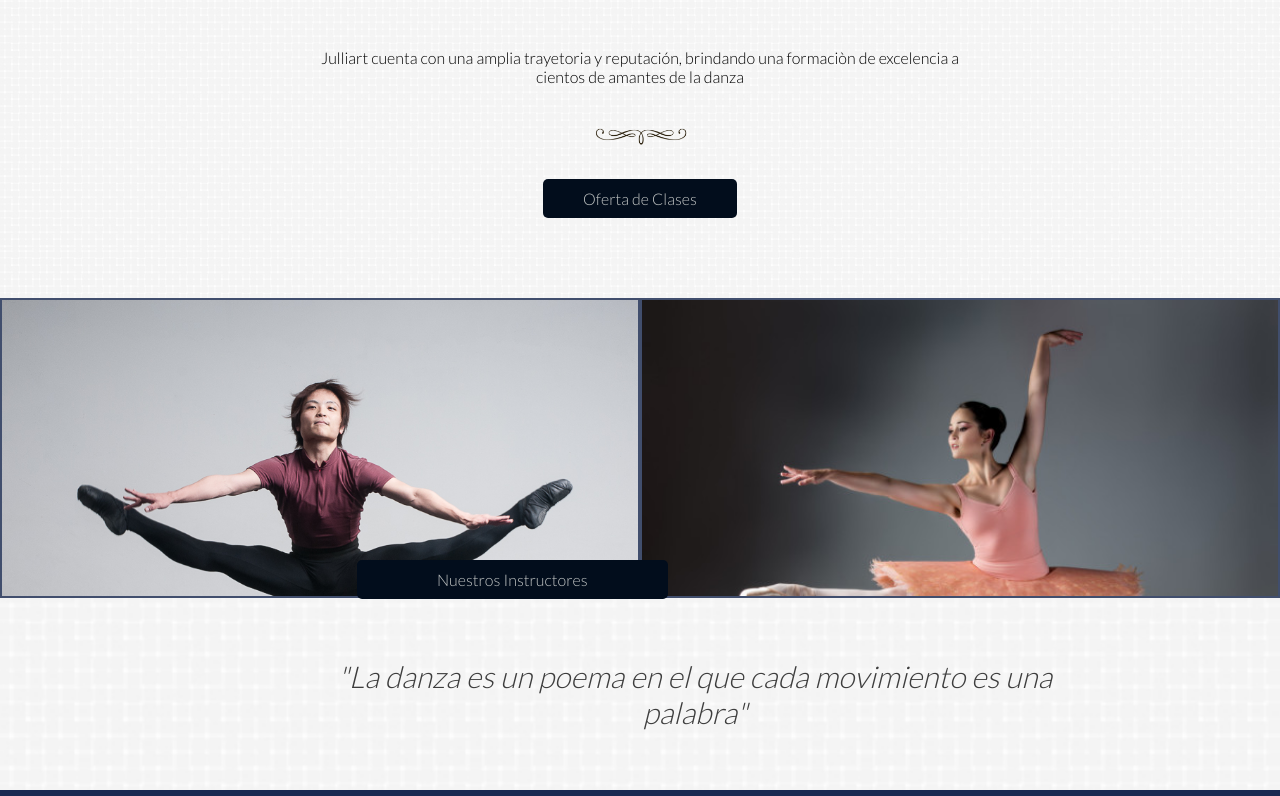
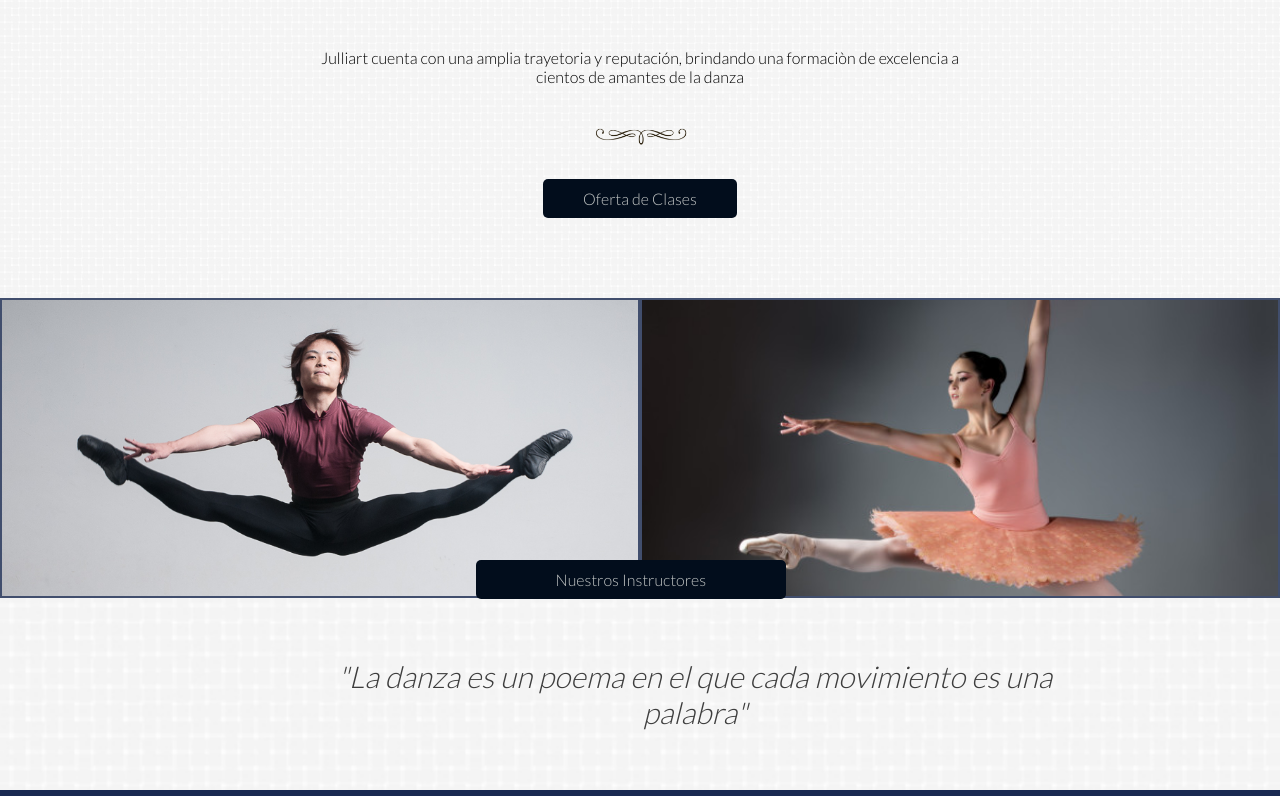
Before and after one commit to jenniferjara/escuela-de-danza, a plain HTML site: page index.html in a window 1280 px wide. Shown: the part 410-1206 px from the top of the page. Drawn offline with Linux system fonts and the light colour scheme.

Commit message:
modificando porcentaje de boton insttructores

```diff
--- a/css/main.css
+++ b/css/main.css
@@ -56,6 +56,7 @@
 }
 .dancefondo1, .dancefondo2{
 	background-size: cover;
+	background-position-y: -50px;
 	width: 100%;
 	height: 300px;
 	border: 2px solid #414E6D;
@@ -67,7 +68,7 @@
 	color: #C3C6C5;
 	background-color: #020D1C;
 	padding: 10px 80px;
-	margin: 260px 0px 0px 355px;
+	margin: 260px 0px 0px 37%;
 }
 /*SECTION 4*/
 .cuatro{
```
